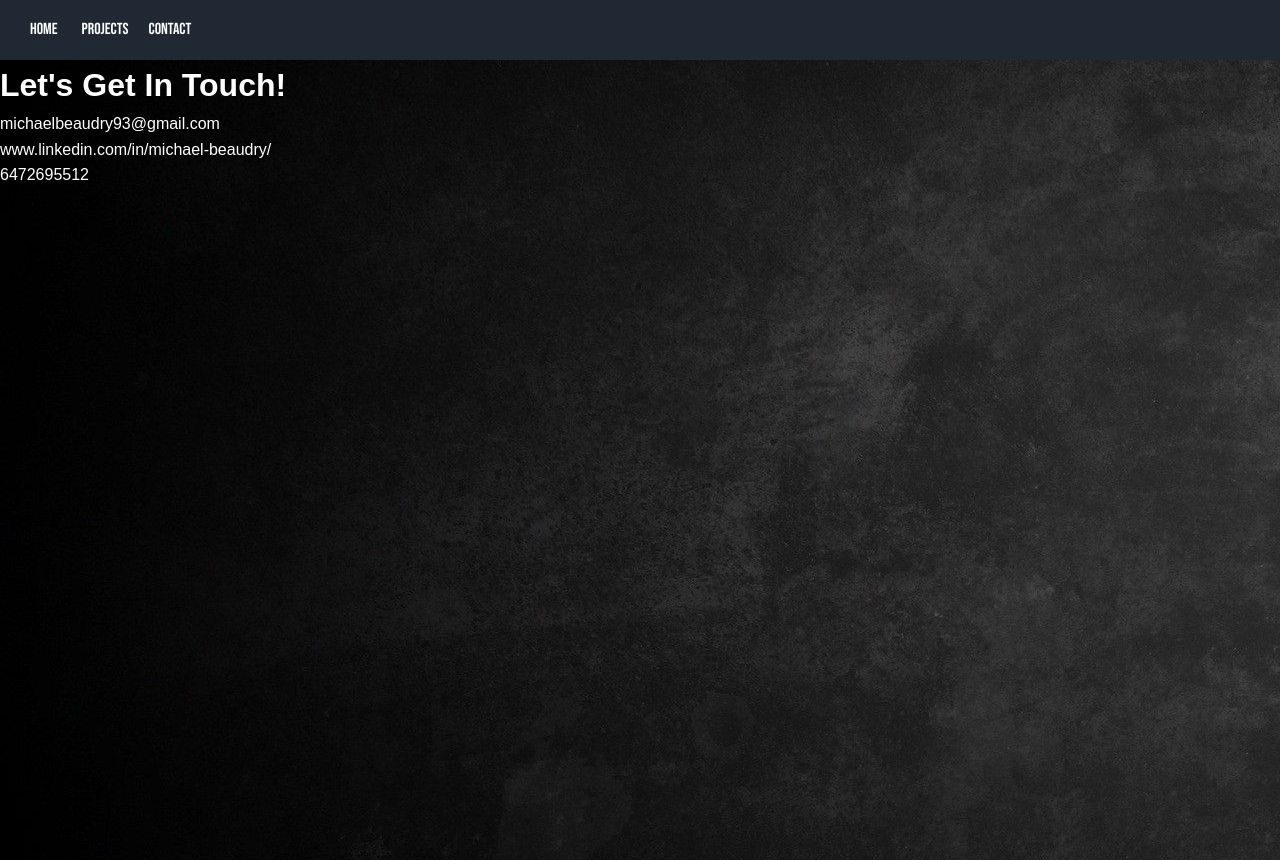
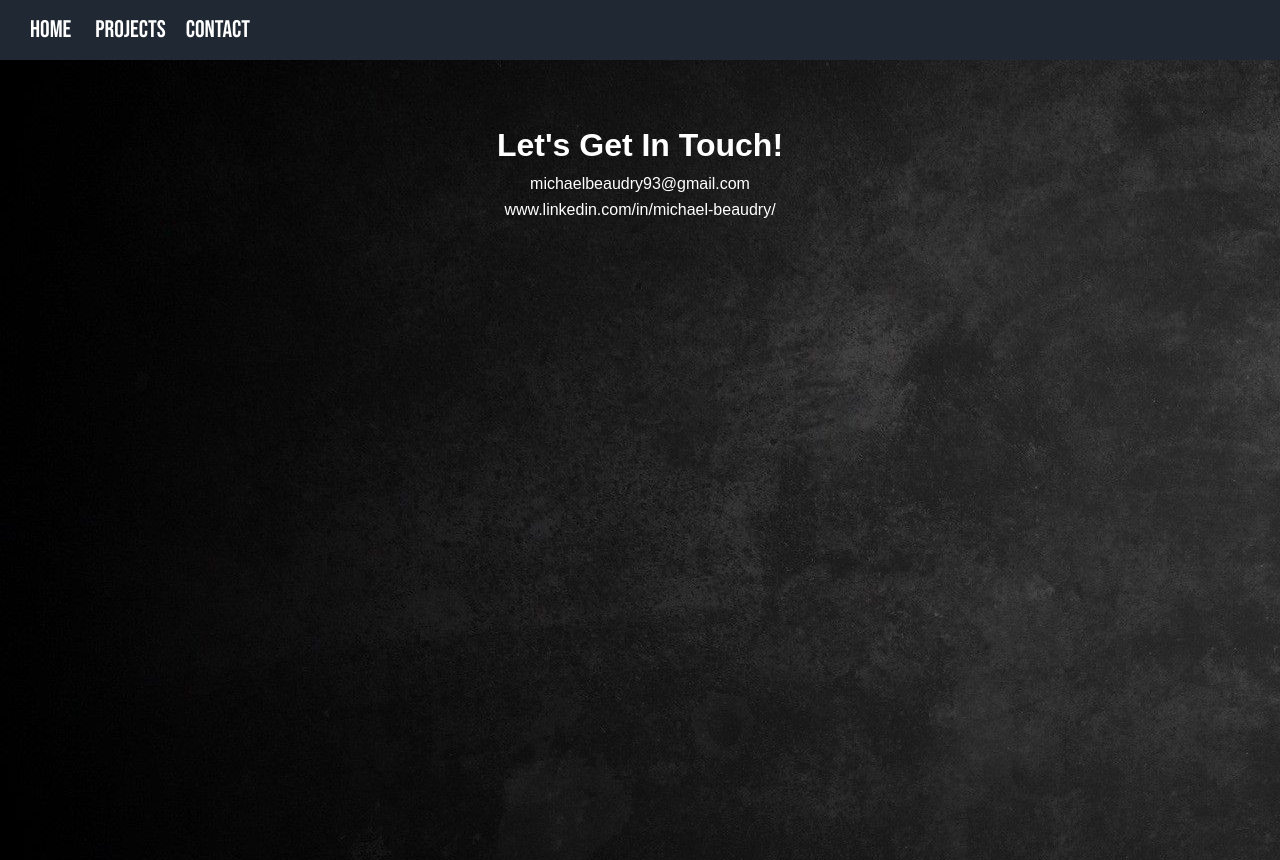
Before and after one commit to mikebeaudry93/mike-portfolio, a React (Create React App) app: page /Contact in a window 1280 px wide. Built offline with nearby package versions, Linux system fonts and the light colour scheme; a web font is replaced by a local one.

Commit message:
final final

```diff
--- a/src/components/Contact/Contact.js
+++ b/src/components/Contact/Contact.js
@@ -8,7 +8,7 @@ export class Contact extends Component {
                 <h1 className="contact__font">Let's Get In Touch!</h1>
                 <p className="contact__font">michaelbeaudry93@gmail.com</p>
                 <p className="contact__font">www.linkedin.com/in/michael-beaudry/</p>
-                <p className="contact__font">6472695512</p>
+                {/* <p className="contact__font">6472695512</p>   */}
             </div>
         )
     }
--- a/src/components/Contact/Contact.scss
+++ b/src/components/Contact/Contact.scss
@@ -5,6 +5,10 @@
     font-family: 'Martel Sans', sans-serif;
     background-image: url("../../assets/b5.jpg");
     height: 100vh;
+    display: flex;
+    flex-direction: column;
+    align-items: center;
+    padding-top: 60px;
 
     &__font {
         font-family: 'Martel Sans', sans-serif;
--- a/src/components/Navbar/Navbar.scss
+++ b/src/components/Navbar/Navbar.scss
@@ -20,6 +20,7 @@
 .links {
     text-decoration: none;
     color: white;
+    font-size: 24px;
 }
 
 .links:hover {
```
